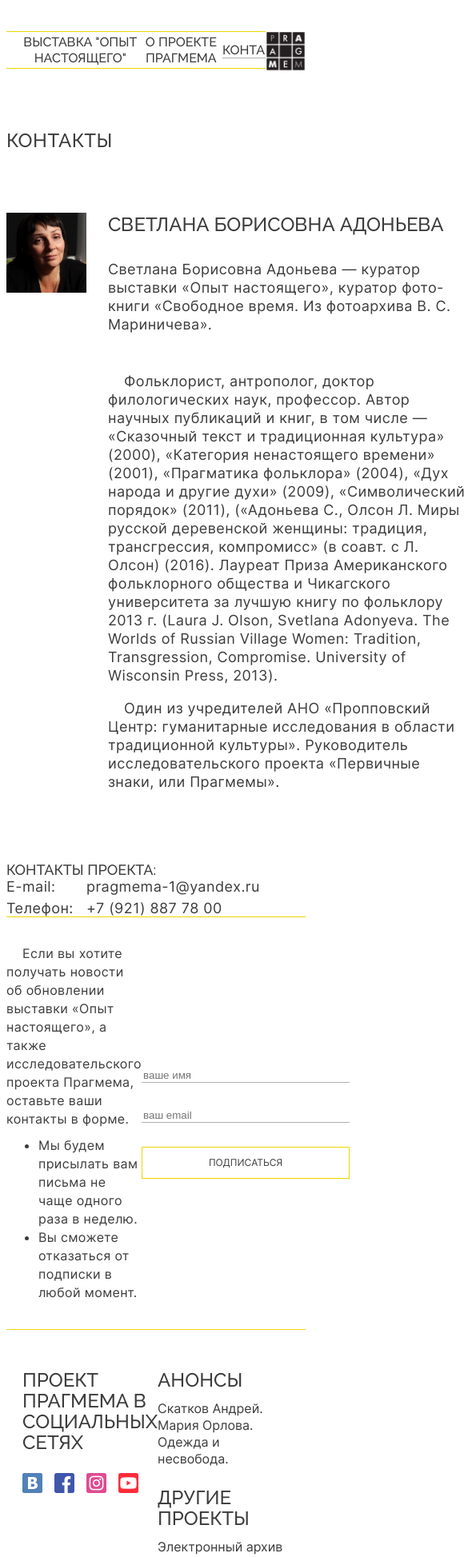
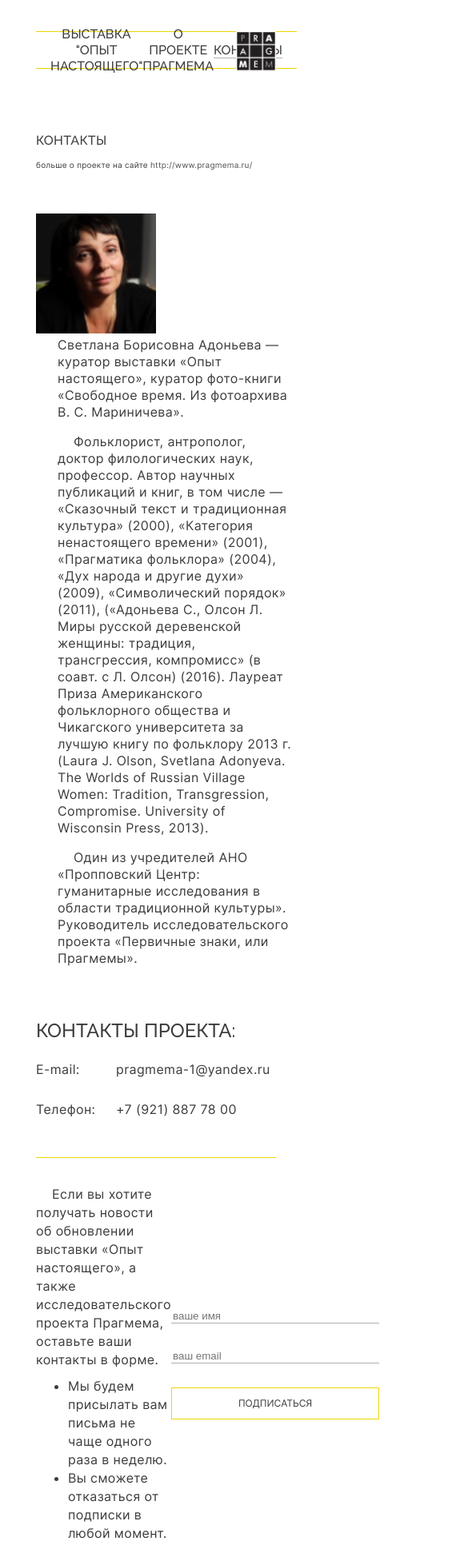
Before and after one commit to MoisKsena/present-experience, a Vue app: page /Contacts in a window 390 px wide. Shown: the top 1947 px of the page at 80% size, 585 px wide, since content can reach past the window. Built offline with nearby package versions, Linux system fonts and the light colour scheme; what vue-element-resize-detector would draw is missing.

Commit message:
resize/mobile

```diff
--- a/src/assets/scss/Subscription.scss
+++ b/src/assets/scss/Subscription.scss
@@ -10,7 +10,7 @@
   width: 100%;
   height: auto;
 
-  @media (max-width: 768px)  {
+  @media (max-width: 1024px)  {
     align-items: center;
     margin-bottom: 50px;
     margin-top: 0;
@@ -19,7 +19,7 @@
 
 .subscription__text {
   text-align: left;
-  font-family: Inter;
+  font-family: 'Inter', sans-serif;
   font-style: normal;
   font-weight: normal;
   font-size: 18px;
@@ -27,7 +27,7 @@
   letter-spacing: 0.025em;
   width: 690px;
 
-  @media (max-width: 768px) {
+  @media (max-width: 1024px) {
     font-size: 16px;
     width: 380px;
   }
--- a/src/assets/scss/contacts.scss
+++ b/src/assets/scss/contacts.scss
@@ -4,42 +4,91 @@
 }
 
 .contacts__wrapper {
+
   margin-top: 70px;
   width: 580px;
+
+  @media (max-width: 1024px) {
+    margin-top: 50px;
+    width: 100%;
+  }
 }
 
 .contacts__main {
   display: flex;
+
+  @media (max-width: 540px) {
+    flex-direction: column;
+  }
 }
 
 .contacts__main-text {
   padding: 0;
   margin-left: 27px;
+
+  @media (max-width: 1024px) {
+    width: 294px;
+  }
 }
 
 .contacts__main-text-name {
-  font-family: Raleway;
+  font-family: 'Raleway', sans-serif;
   font-style: normal;
   font-weight: 500;
   font-size: 24px;
   text-transform: uppercase;
   margin: 0;
   padding-bottom: 30px;
+
+  @media (max-width: 1024px) {
+    display: none;
+  }
 }
 
 .contacts__main-text-sign,
 .contacts__main-text-desc {
-  font-family: Inter;
+  font-family: 'Inter', sans-serif;
   font-style: normal;
   font-weight: normal;
   font-size: 18px;
   line-height: 23px;
   letter-spacing: 0.025em;
+
+  @media (max-width: 1024px) {
+    font-size: 16px;
+    line-height: 21px;
+  }
 }
 
 .contacts__main-text-sign {
   margin: 0;
-  padding-bottom: 30px;
+  padding-bottom: 15px;
+
+  @media (max-width: 540px) {
+    padding-bottom: 0;
+  }
+}
+
+.contacts__main-text-sign.m-mobile {
+  display: none;
+
+  @media (max-width: 1024px) {
+    display: block;
+    padding-bottom: 0;
+  }
+
+  @media (max-width: 540px) {
+    font-size: 10px;
+  }
+}
+
+.contacts__main-text-sign.m-mobile a {
+  text-decoration: none;
+  color: #4F4F4F;
+
+  @media (max-width: 540px) {
+    font-size: 10px;
+  }
 }
 
 .contacts__main-text-desc {
@@ -50,27 +99,55 @@
   padding-bottom: 20px;
 }
 
+.contacts__main-foto img {
+  height: 100px;
+  width: auto;
+
+  @media (max-width: 1024px) {
+    height: 150px;
+    width: auto;
+  }
+
+}
+
 .contacts__list {
   margin-top: 70px;
+  margin-bottom: 0;
   padding: 0;
+
+  @media (max-width: 1024px) {
+    margin-top: 50px;
+    margin-bottom: 50px;
+  }
 }
 
 .contacts__list-title {
-  font-family: Raleway;
+  font-family: 'Raleway', sans-serif;
   font-style: normal;
   font-weight: 500;
   font-size: 18px;
   text-transform: uppercase;
+  padding-bottom: 21px;
+
+  @media (max-width: 1024px) {
+    font-size: 24px;
+    line-height: 27px;
+    padding-bottom: 25px;
+  }
 }
 
 .contacts__list-mail,
 .contacts__list-tel {
   display: flex;
-  font-family: Inter;
+  font-family: 'Inter', sans-serif;
   font-style: normal;
   font-weight: normal;
   font-size: 18px;
   letter-spacing: 0.025em;
+
+  @media (max-width: 1024px) {
+    font-size: 16px;
+  }
 
   p {
     margin: 0;
@@ -84,4 +161,8 @@
 
 .contacts__list-mail {
   padding-bottom: 3px;
+
+  @media (max-width: 1024px) {
+    padding-bottom: 15px;
+  }
 }
--- a/src/assets/scss/footer.scss
+++ b/src/assets/scss/footer.scss
@@ -3,7 +3,7 @@
   margin: 0 auto;
   padding: 0 0 14px;
 
-  @media (max-width: 768px) {
+  @media (max-width: 1024px) {
     padding: 0;
   }
 }
@@ -15,8 +15,12 @@
 }
 
 .footer__promotion {
-  @media (max-width: 768px) {
+  @media (max-width: 1024px) {
     padding: 0 20px;
+  }
+
+  @media (max-width: 540px) {
+    flex-direction: column;
   }
 }
 
@@ -25,7 +29,7 @@
   justify-content: space-between;
   width: 100%;
 
-  @media (max-width: 768px) {
+  @media (max-width: 1024px) {
     flex-direction: column;
     flex: .5;
   }
@@ -34,8 +38,12 @@
 .announcements {
   flex: .5;
 
-  @media (max-width: 768px) {
+  @media (max-width: 1024px) {
     padding-bottom: 25px;
+  }
+
+  @media (max-width: 540px) {
+    padding-top: 20px;
   }
 }
 
@@ -55,13 +63,13 @@
 }
 
 .projects__wrapper {
-  @media (max-width: 768px) {
+  @media (max-width: 1024px) {
     flex-direction: column;
   }
 }
 
 .footer__title {
-  font-family: Raleway;
+  font-family: 'Raleway', sans-serif;
   font-style: normal;
   font-weight: 500;
   font-size: 24px;
@@ -70,8 +78,12 @@
   text-align: left;
   padding-bottom: 22px;
 
-  @media (max-width: 768px) {
+  @media (max-width: 1024px) {
     padding-bottom: 0;
+  }
+
+  @media (max-width: 540px) {
+    font-size: 16px;
   }
 }
 
@@ -79,7 +91,7 @@
 .projects__item {
   width: 141px;
 
-  @media (max-width: 768px) {
+  @media (max-width: 1024px) {
     width: 100%;
   }
 }
@@ -88,14 +100,14 @@
 .projects__item-image {
   display: block;
 
-  @media (max-width: 768px) {
+  @media (max-width: 1024px) {
     display: none;
   }
 }
 
 .announcements__item-text,
 .projects__item-text {
-  font-family: Inter;
+  font-family: 'Inter', sans-serif;
   font-style: normal;
   font-weight: normal;
   font-size: 12px;
@@ -103,15 +115,20 @@
   text-align: left;
   margin-top: 12px;
 
-  @media (max-width: 768px) {
+  @media (max-width: 1024px) {
     font-size: 16px;
     line-height: 21px;
+  }
+
+  @media (max-width: 540px) {
+    font-size: 10px;
+    line-height: 12px;
   }
 }
 
 .footer__copyright {
   display: flex;
-  font-family: Inter;
+  font-family: 'Inter', sans-serif;
   font-style: normal;
   font-weight: normal;
   font-size: 12px;
@@ -120,8 +137,13 @@
   margin-top: 60px;
   justify-content: space-between;
 
-  @media (max-width: 768px) {
+  @media (max-width: 1024px) {
     margin: 15px 20px;
+  }
+
+  @media (max-width: 540px) {
+    font-size: 8px;
+    margin: 15px 30px 10px;
   }
 }
 
@@ -133,7 +155,7 @@
 .footer__social {
   display: none;
 
-  @media (max-width: 768px) {
+  @media (max-width: 1024px) {
     display: flex;
     flex: .5;
     flex-direction: column;
@@ -144,10 +166,14 @@
 .footer__line {
   display: none;
 
-  @media (max-width: 768px) {
+  @media (max-width: 1024px) {
     display: block;
     background-color: #EDD500;
     height: 1px;
     margin: 66px -14px 0;
   }
+
+  @media (max-width: 540px) {
+    margin: 20px -10px 0;
+  }
 }
--- a/src/assets/scss/header.scss
+++ b/src/assets/scss/header.scss
@@ -18,7 +18,7 @@
   justify-content: space-between;
   margin: 0;
 
-  @media (max-width: 768px) {
+  @media (max-width: 1024px) {
     padding: 0 18px;
     height: 47px;
     width: 621px;
@@ -37,7 +37,7 @@
   outline: none;
   padding-right: 20px;
 
-  @media (max-width: 768px) {
+  @media (max-width: 1024px) {
     font-size: 16px;
     padding-right: 0;
   }
@@ -66,7 +66,7 @@
   top: 0;
   right: 0;
 
-  @media (max-width: 768px) {
+  @media (max-width: 1024px) {
     margin-left: 31px;
     width: 50px;
   }
--- a/src/assets/scss/main.scss
+++ b/src/assets/scss/main.scss
@@ -7,11 +7,11 @@
   max-width: 1140px;
   padding-top: 31px;
 
-  @media (max-width: 768px) {
+  @media (max-width: 1024px) {
     max-width: 740px;
   }
 
-  @media (max-width: 320px) {
+  @media (max-width: 540px) {
     max-width: 300px;
   }
 }
@@ -34,7 +34,11 @@ h1 {
   text-transform: uppercase;
   margin: 0;
 
-  @media (max-width: 768px) {
+  @media (max-width: 1024px) {
     font-size: 24px;
   }
+
+  @media (max-width: 540px) {
+    font-size: 16px;
+  }
 }
--- a/src/assets/scss/pragmem.scss
+++ b/src/assets/scss/pragmem.scss
@@ -15,6 +15,12 @@
   margin-top: 70px;
   padding: 0;
   height: 479px;
+
+  @media (max-width: 1024px) {
+    margin-top: 50px;
+    margin-bottom: 50px;
+    height: auto;
+  }
 }
 
 .pragmem__title {
@@ -23,18 +29,24 @@
 }
 
 .pragmem__title-sign {
-  font-family: Inter;
+  font-family: 'Inter', sans-serif;
   font-style: normal;
   font-weight: normal;
   font-size: 12px;
   margin: 0;
   padding-bottom: 10px;
+
+  @media (max-width: 1024px) {
+    font-size: 16px;
+    line-height: 21px;
+    letter-spacing: 0.025em;
+  }
 }
 
 .pragmem__link {
   align-items: center;
   display: flex;
-  font-family: Inter;
+  font-family: 'Inter', sans-serif;
   font-style: normal;
   font-weight: normal;
   font-size: 12px;
@@ -65,7 +77,7 @@
   display: flex;
   flex-direction: column;
   justify-content: space-between;
-  font-family: Inter;
+  font-family: 'Inter', sans-serif;
   font-style: normal;
   font-weight: normal;
   font-size: 18px;
@@ -73,6 +85,12 @@
   letter-spacing: 0.025em;
   text-align: left;
   width: 453px;
+
+  @media (max-width: 1024px) {
+    font-size: 16px;
+    line-height: 21px;
+    width: 294px;
+  }
 }
 
 .pragmem__main-text p {
@@ -84,6 +102,12 @@
   text-indent: 20px;
 }
 
-.pragmem__video {
+.pragmem__video iframe {
+  height: 479px;
   width: 627px;
+
+  @media (max-width: 1024px) {
+    height: 338px;
+    width: 400px;
+  }
 }
--- a/src/components/Contacts.vue
+++ b/src/components/Contacts.vue
@@ -1,6 +1,8 @@
 <template>
   <div class="contacts">
     <h1>Контакты</h1>
+
+    <span class="contacts__main-text-sign m-mobile">больше о проекте на сайте <a href=" http://www.pragmema.ru/" target="_blank" class="contacts__main-text-sign"> http://www.pragmema.ru/</a></span>
 
     <div class="contacts__wrapper">
       <div class="contacts__main">
--- a/src/components/Pragmem.vue
+++ b/src/components/Pragmem.vue
@@ -23,7 +23,7 @@
 
       <div class="pragmem__video">
         <!-- <img src="@/assets/image/pragmem.png" alt=""> -->
-        <iframe width="627" height="479" src="https://www.youtube.com/embed/LOUERS6YCYQ" frameborder="0" allow="accelerometer; autoplay; clipboard-write; encrypted-media; gyroscope; picture-in-picture" allowfullscreen></iframe>
+        <iframe src="https://www.youtube.com/embed/LOUERS6YCYQ" frameborder="0" allow="accelerometer; autoplay; clipboard-write; encrypted-media; gyroscope; picture-in-picture" allowfullscreen></iframe>
       </div>
     </div>
 
```
Also changed, not shown: src/assets/scss/experience.scss (+38 -38 lines), src/assets/scss/social.scss (+4 -4 lines).
